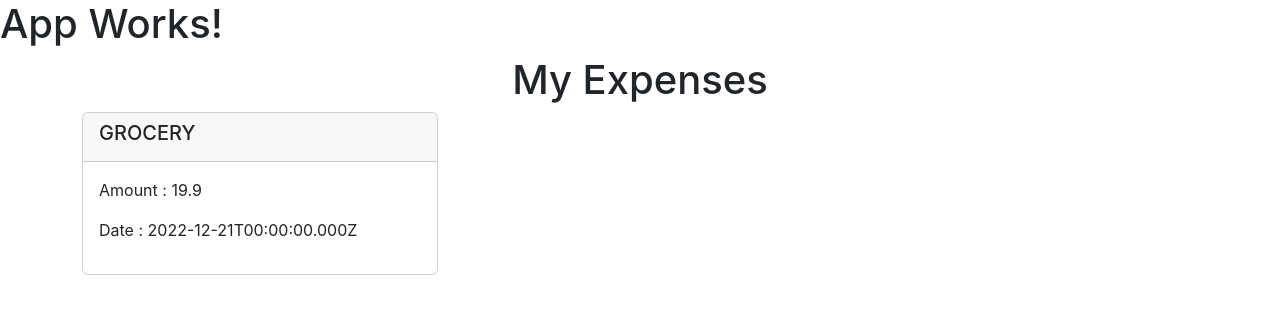
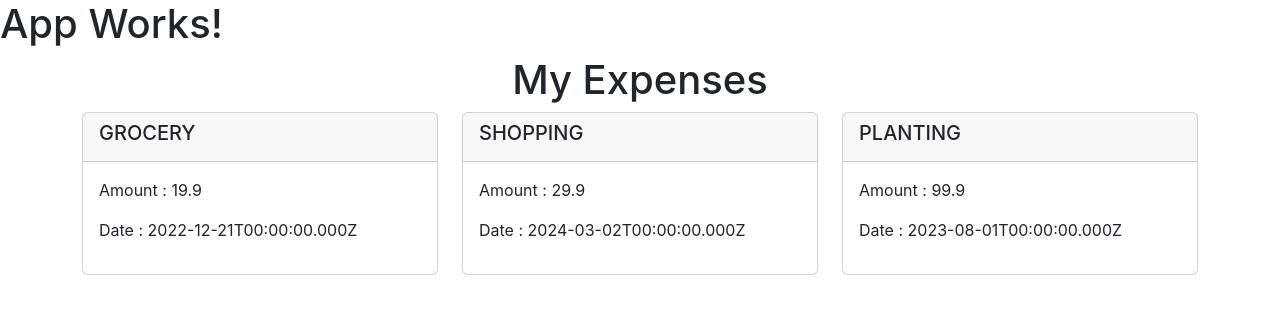
Before and after one commit to synergy2411/jun-24-react, a React (Create React App) app: page / in a window 1280 px wide. Shown: the top 314 px of the page. Built offline with nearby package versions, Linux system fonts and the light colour scheme.

Commit message:
nested component

```diff
--- /dev/null
+++ b/src/Components/Expenses/ExpenseItem/ExpenseItem.jsx
@@ -0,0 +1,17 @@
+function ExpenseItem({ id, amount, title, createdAt }) {
+  return (
+    <div className="col-4">
+      <div className="card">
+        <div className="card-header">
+          <h5>{title.toUpperCase()}</h5>
+        </div>
+        <div className="card-body">
+          <p>Amount : {amount}</p>
+          <p>Date : {createdAt.toISOString()}</p>
+        </div>
+      </div>
+    </div>
+  );
+}
+
+export default ExpenseItem;
--- a/src/Components/Expenses/Expenses.jsx
+++ b/src/Components/Expenses/Expenses.jsx
@@ -1,29 +1,42 @@
 import React from "react";
+import ExpenseItem from "./ExpenseItem/ExpenseItem";
 
 function Expenses() {
-  const expense = {
-    id: "e001",
-    title: "grocery",
-    amount: 19.9,
-    createdAt: new Date("Dec 21, 2022"),
-  };
+  const expenses = [
+    {
+      id: "e001",
+      title: "grocery",
+      amount: 19.9,
+      createdAt: new Date("Dec 21, 2022"),
+    },
+    {
+      id: "e002",
+      title: "shopping",
+      amount: 29.9,
+      createdAt: new Date("Mar 2, 2024"),
+    },
+    {
+      id: "e003",
+      title: "planting",
+      amount: 99.9,
+      createdAt: new Date("Aug 1, 2023"),
+    },
+  ];
 
   return (
     <div className="container">
       <h1 className="text-center">My Expenses</h1>
-
       <div className="row">
-        <div className="col-4">
-          <div className="card">
-            <div className="card-header">
-              <h5>{expense.title.toUpperCase()}</h5>
-            </div>
-            <div className="card-body">
-              <p>Amount : {expense.amount}</p>
-              <p>Date : {expense.createdAt.toISOString()}</p>
-            </div>
-          </div>
-        </div>
+        {expenses.map((expense) => (
+          // <ExpenseItem {...expense} />
+          <ExpenseItem
+            key={expense.id}
+            id={expense.id}
+            title={expense.title}
+            createdAt={expense.createdAt}
+            amount={expense.amount}
+          />
+        ))}
       </div>
     </div>
   );
```
